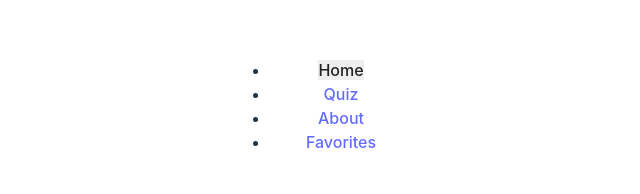
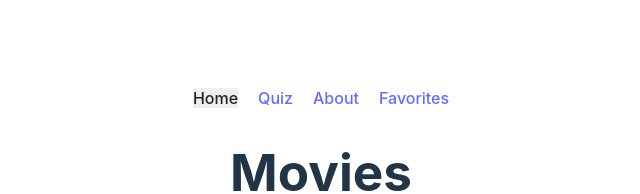
Before and after one commit to DolphStar/movie-db, a React (Vite) app: page / in a window 1280 px wide. Shown: the part 228-422 px from the top of the page, without its empty margins (319-959 px from the left). Built offline with nearby package versions, Linux system fonts and the light colour scheme; no server answers.

Commit message:
styled nav

```diff
--- a/src/index.css
+++ b/src/index.css
@@ -67,3 +67,19 @@ button:focus-visible {
     background-color: #f9f9f9;
   }
 }
+
+nav ul {
+  list-style: none;
+  padding: 0;
+  margin: 0;
+  display: flex;
+  justify-content: center;
+}
+
+nav li {
+  margin-right: 20px;
+}
+
+nav li:last-child {
+  margin-right: 0px;
+}
```
